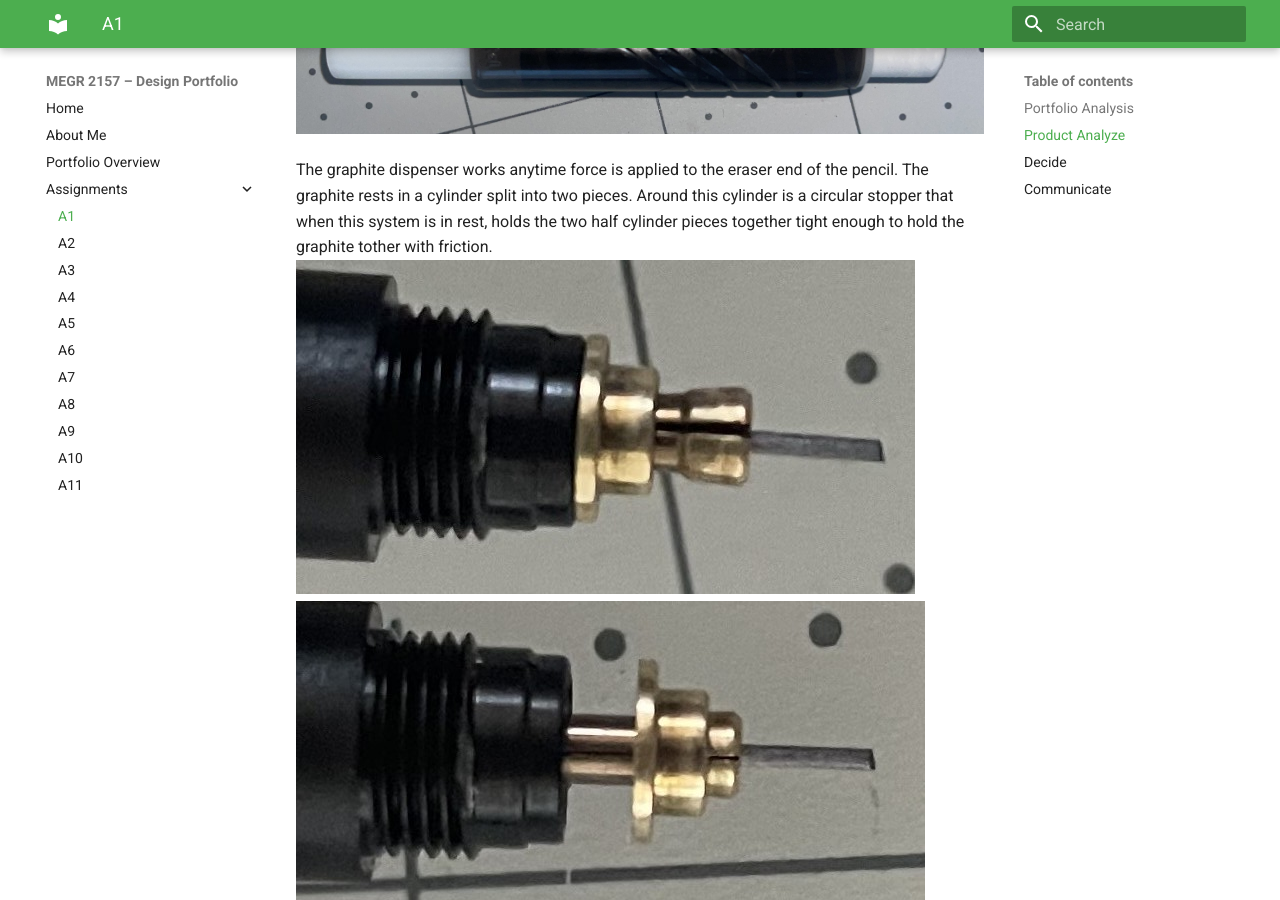
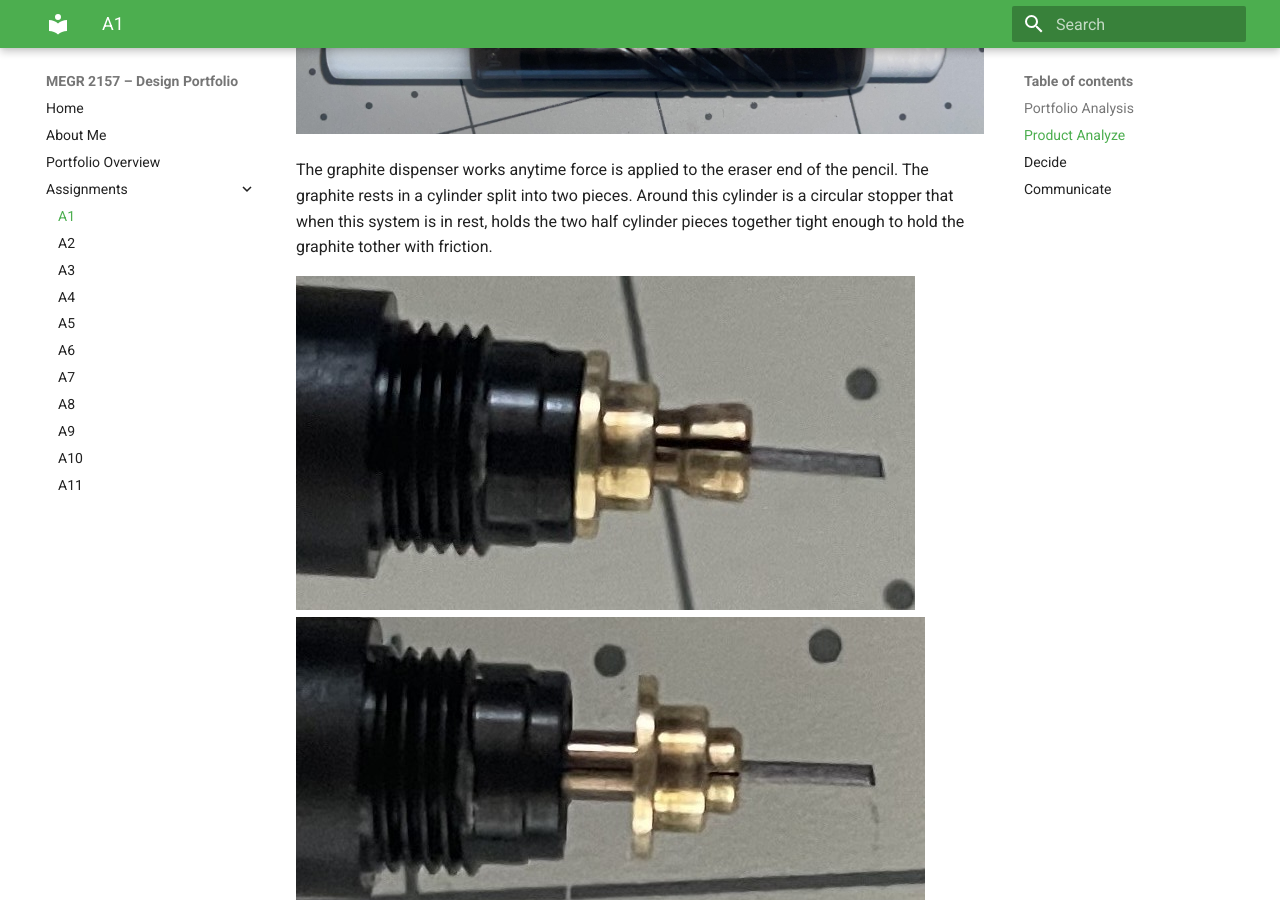
Before and after one commit to Elsa-Reichert/megr2157-portfolio, an MkDocs documentation site: the page built from docs/assignments/A01/index.md, in a window 1280 px wide and 900 px high, scrolled down 1967 px. Built offline with MkDocs 1.6.1 and Material for MkDocs 9.7.7, drawn with Linux system fonts in a browser that asks for light colours.

Commit message:
Update index.md

```diff
--- a/docs/assignments/A01/index.md
+++ b/docs/assignments/A01/index.md
@@ -39,9 +39,12 @@ The eraser can twist both up and down as needed because of a plastic screw like
 
 The graphite dispenser works anytime force is applied to the eraser end of the pencil.
 The graphite rests in a cylinder split into two pieces. Around this cylinder is a circular stopper that when this system is in rest, holds the two half cylinder pieces together tight enough to hold the graphite tother with friction.
+
 ![Graphite in cylinder and stopper](IMG_8139.jpeg
-) ![Graphite in cylinder no stopper](IMG_8140.jpeg
 )
+![Graphite in cylinder no stopper](IMG_8140.jpeg
+)
+
 To apply force to the eraser end of the pencil, all you have to do is push down to click it. This is able to happen because the top portion of the pencil is slightly bigger than the body and held together only my friction. Clicking eraser end of the pencil applies force to a spring located near the graphite tip of the pencil and moves both the graphite and two half cylinders. The normal force from the plastic tip keeps the circular stopper in place, allowing the two cylinder halves to split and dispense graphite.
 ![plastic tip](
 When you stop applying force at the eraser end, the elastic potential energy caused by compressing the spring caused a force in the opposite direction and resets the system.
```
